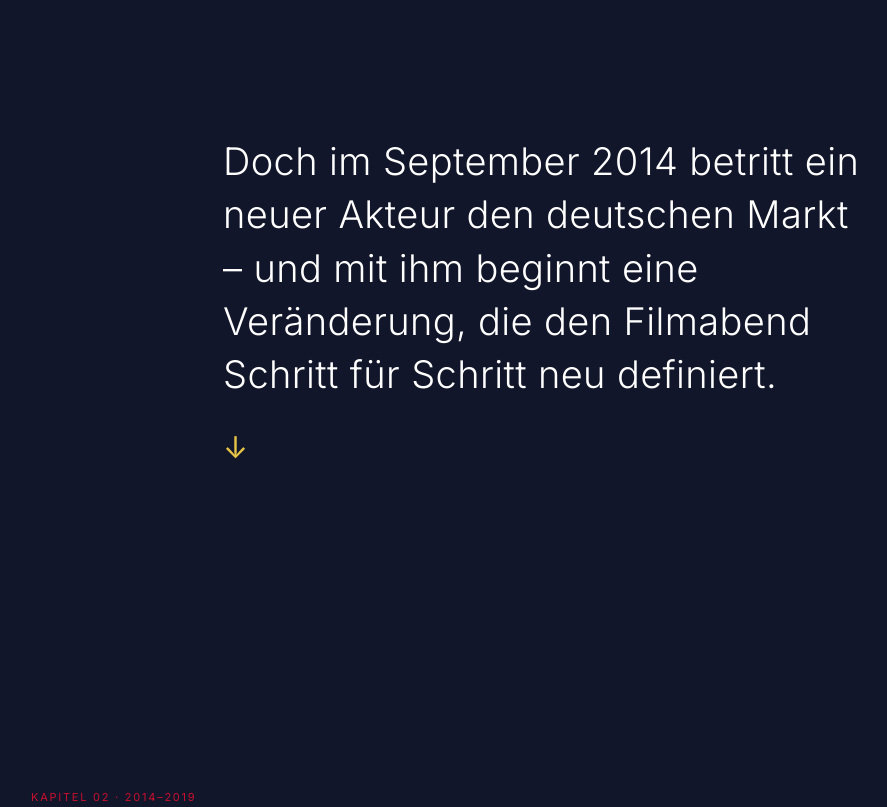
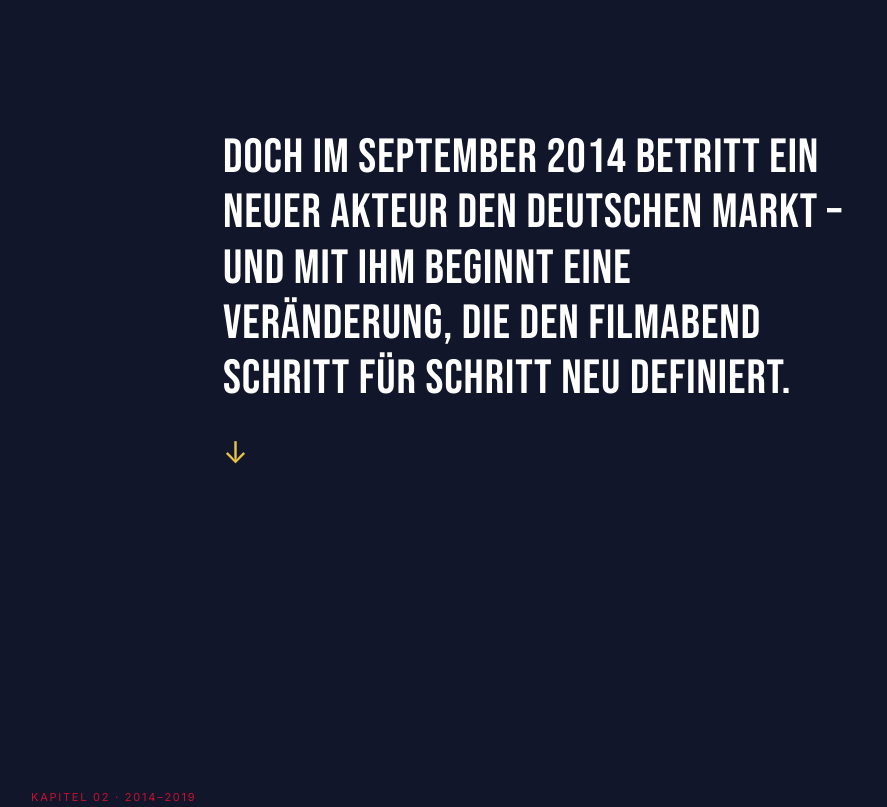
Before and after one commit to mailyne-ui/filmabend-website, a plain HTML site: page index.html in a window 1280 px wide. Shown: the part 1840-2647 px from the top of the page, without its empty margins (97-984 px from the left). Drawn offline with nearby package versions, Linux system fonts and the light colour scheme.

Commit message:
Cliffhanger Originalversion wiederhergestellt

```diff
--- a/css/style.css
+++ b/css/style.css
@@ -179,7 +179,6 @@ body {
   margin-bottom: 16px;
 }
 
-/* --- Cliffhanger: eigene Übergangsseite zwischen den Kapiteln --- */
 .cliffhanger-section {
   min-height: 100vh;
   display: flex;
@@ -198,12 +197,11 @@ body {
 }
 
 .cliffhanger-title {
-  font-family: 'Inter', sans-serif;
-  font-size: clamp(22px, 3.2vw, 38px);
-  font-weight: 300;
+  font-family: 'Bebas Neue', sans-serif;
+  font-size: clamp(28px, 4.2vw, 48px);
   color: var(--weiss);
-  line-height: 1.4;
-  letter-spacing: 0.01em;
+  line-height: 1.15;
+  letter-spacing: 0.02em;
   margin-bottom: 28px;
 }
 
```
Also changed, not shown: 1 other file.
